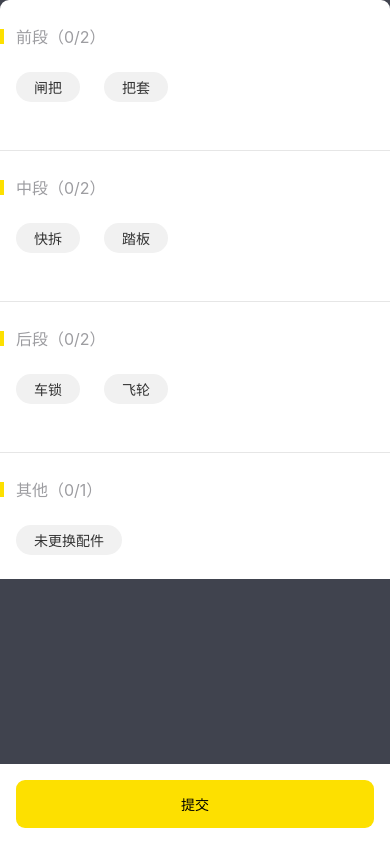
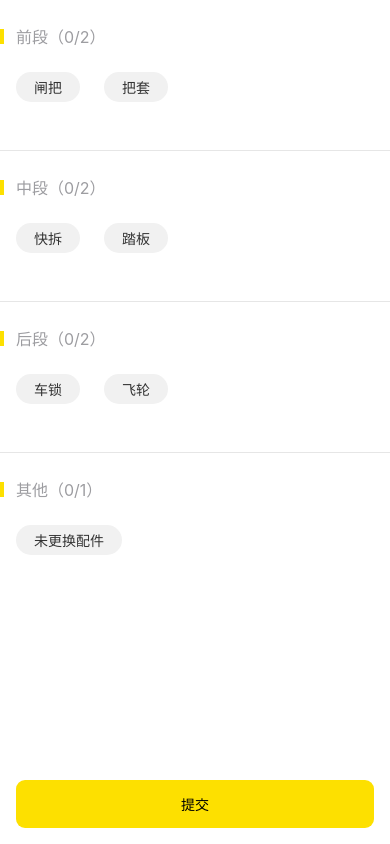
Before and after one commit to godeadasdf/withdraw_demo, a React Native app: screen / in a window 390 px wide. Built offline with nearby package versions, Linux system fonts and the light colour scheme.

Commit message:
b风在哪儿。。。

```diff
--- a/App.js
+++ b/App.js
@@ -93,6 +93,7 @@ export default class App extends Component<{}> {
     return (
       <ScrollView style={{
         flex: 1,
+        backgroundColor:'#fff',
       }}>
         <View style={{backgroundColor:'#fff',
           borderRadius: 9,
```
